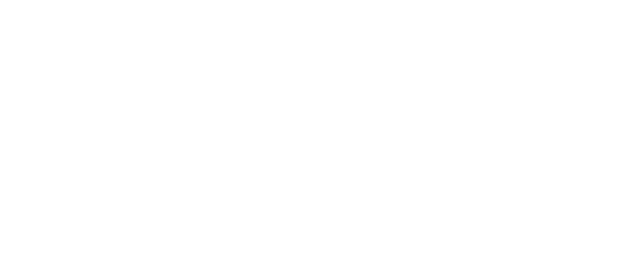
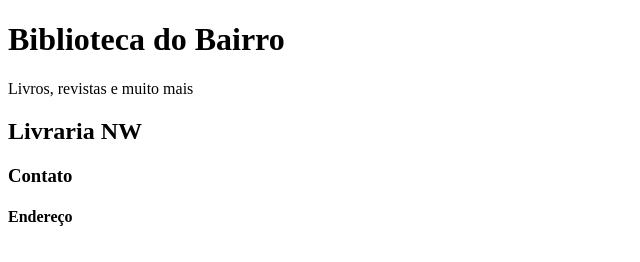
Before and after one commit to JoaoCarvalho-37429/biblioteca-do-bairro, a plain HTML site: page index.html in a window 1280 px wide. Shown: the whole page, without its empty margins (0-640 px from the left). Drawn offline with Linux system fonts and the light colour scheme.

Commit message:
Codigo HTML com H4

```diff
--- a/index.html
+++ b/index.html
@@ -6,6 +6,12 @@
     <title>Document</title>
 </head>
 <body>
+    <h1>Biblioteca do Bairro</h1>
+    <p>Livros, revistas e muito mais</p>
+    <h2>Livraria NW</h2>
+    <h3>Contato</h3>
+    <h4>Endereço</h4>
+
 
 </body>
 </html>
```
